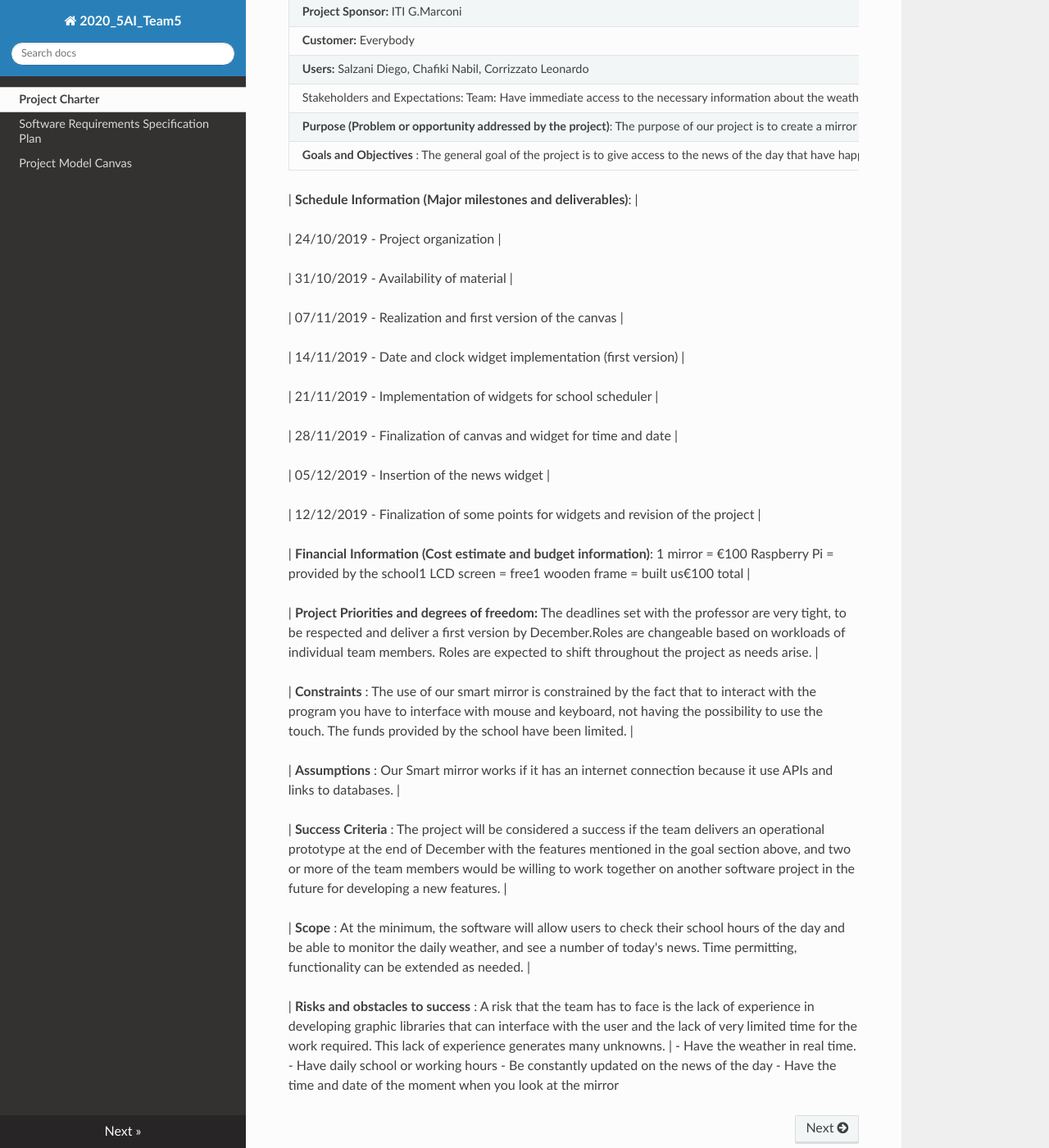
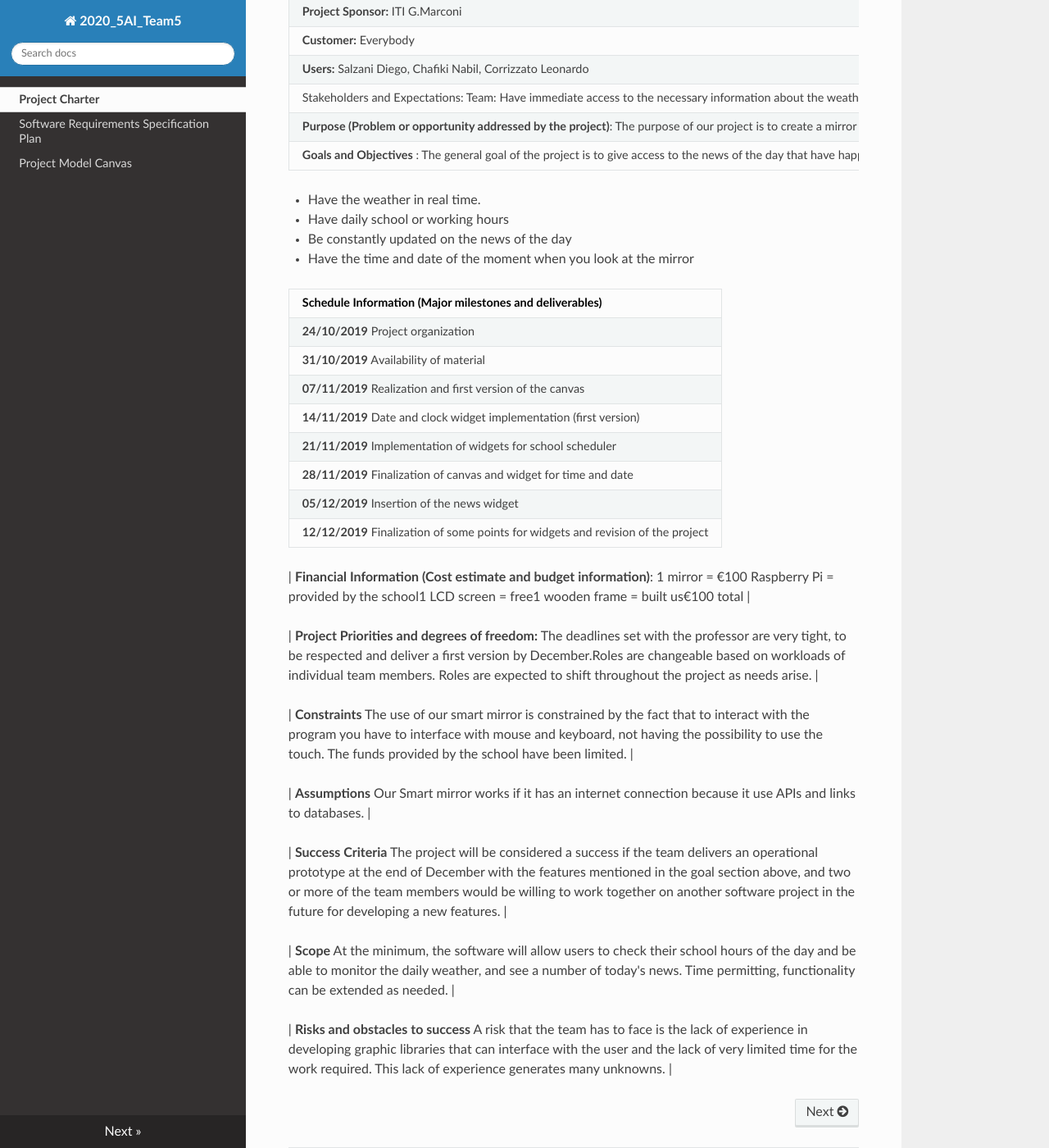
Before and after one commit to diegosalzani/smartmirror_5ai_team5, an MkDocs documentation site: the page built from docs/Project Charter.md, in a window 1280 px wide and 1400 px high, scrolled down 207 px. Shown: the whole window at 82% size. Built offline with MkDocs 1.6.1, drawn with Linux system fonts in a browser that asks for light colours; nearby versions of some CDN libraries.

```diff
--- a/docs/Project Charter.md
+++ b/docs/Project Charter.md
@@ -9,39 +9,32 @@
 | **Purpose (Problem or opportunity addressed by the project)**: The purpose of our project is to create a mirror capable of providing have immediate access to the necessary information about the weather, working hours or school hours and the main news of the day. |
 | **Goals and Objectives** : The general goal of the project is to give access to the news of the day that have happened in the world, ensure the weather in real time and view working hours or school hours whenever any person is reflected in the mirrorThe app is expected to: |
 
+- Have the weather in real time.
+- Have daily school or working hours
+- Be constantly updated on the news of the day
+- Have the time and date of the moment when you look at the mirror
 
-| **Schedule Information (Major milestones and deliverables)**: |
-
-| 24/10/2019 - Project organization |
-
-| 31/10/2019 - Availability of material |
-
-| 07/11/2019 - Realization and first version of the canvas |
-
-| 14/11/2019 - Date and clock widget implementation (first version) |
-
-| 21/11/2019 - Implementation of widgets for school scheduler |
-
-| 28/11/2019 - Finalization of canvas and widget for time and date |
-
-| 05/12/2019 - Insertion of the news widget |
-
-| 12/12/2019 - Finalization of some points for widgets and revision of the project |
+| **Schedule Information (Major milestones and deliverables)** |
+| --- |
+| **24/10/2019** Project organization |
+| **31/10/2019** Availability of material |
+| **07/11/2019** Realization and first version of the canvas |
+| **14/11/2019** Date and clock widget implementation (first version) |
+| **21/11/2019** Implementation of widgets for school scheduler |
+| **28/11/2019** Finalization of canvas and widget for time and date |
+| **05/12/2019** Insertion of the news widget |
+| **12/12/2019** Finalization of some points for widgets and revision of the project |
 
 | **Financial Information (Cost estimate and budget information)**: 1 mirror =  €100 Raspberry Pi = provided by the school1 LCD screen = free1 wooden frame = built us€100 total |
 
 | **Project Priorities and degrees of freedom:** The deadlines set with the professor are very tight, to be respected and deliver a first version by December.Roles are changeable based on workloads of individual team members.  Roles are expected to shift throughout the project as needs arise. |
 
-| **Constraints** : The use of our smart mirror is constrained by the fact that to interact with the program you have to interface with mouse and keyboard, not having the possibility to use the touch. The funds provided by the school have been limited. |
+| **Constraints** The use of our smart mirror is constrained by the fact that to interact with the program you have to interface with mouse and keyboard, not having the possibility to use the touch. The funds provided by the school have been limited. |
 
-| **Assumptions** : Our Smart mirror works if it has an internet connection because it use APIs and links to databases. |
+| **Assumptions** Our Smart mirror works if it has an internet connection because it use APIs and links to databases. |
 
-| **Success Criteria** : The project will be considered a success if  the team delivers an operational prototype at the end of December with the features mentioned in the goal section above, and two or more of the team members would be willing to work together on another software project in the future for developing a new features. |
+| **Success Criteria** The project will be considered a success if  the team delivers an operational prototype at the end of December with the features mentioned in the goal section above, and two or more of the team members would be willing to work together on another software project in the future for developing a new features. |
 
-| **Scope** : At the minimum, the software will allow users to check their school hours of the day and be able to monitor the daily weather, and see a number of today&#39;s news.  Time permitting, functionality can be extended as needed. |
+| **Scope** At the minimum, the software will allow users to check their school hours of the day and be able to monitor the daily weather, and see a number of today&#39;s news.  Time permitting, functionality can be extended as needed. |
 
-| **Risks and obstacles to success** :  A risk that the team has to face is the lack of experience in developing graphic libraries that can interface with the user and the lack of very limited time for the work required.  This lack of experience generates many unknowns. |
-- Have the weather in real time.
-- Have daily school or working hours
-- Be constantly updated on the news of the day
-- Have the time and date of the moment when you look at the mirror
+| **Risks and obstacles to success** A risk that the team has to face is the lack of experience in developing graphic libraries that can interface with the user and the lack of very limited time for the work required.  This lack of experience generates many unknowns. |
```
